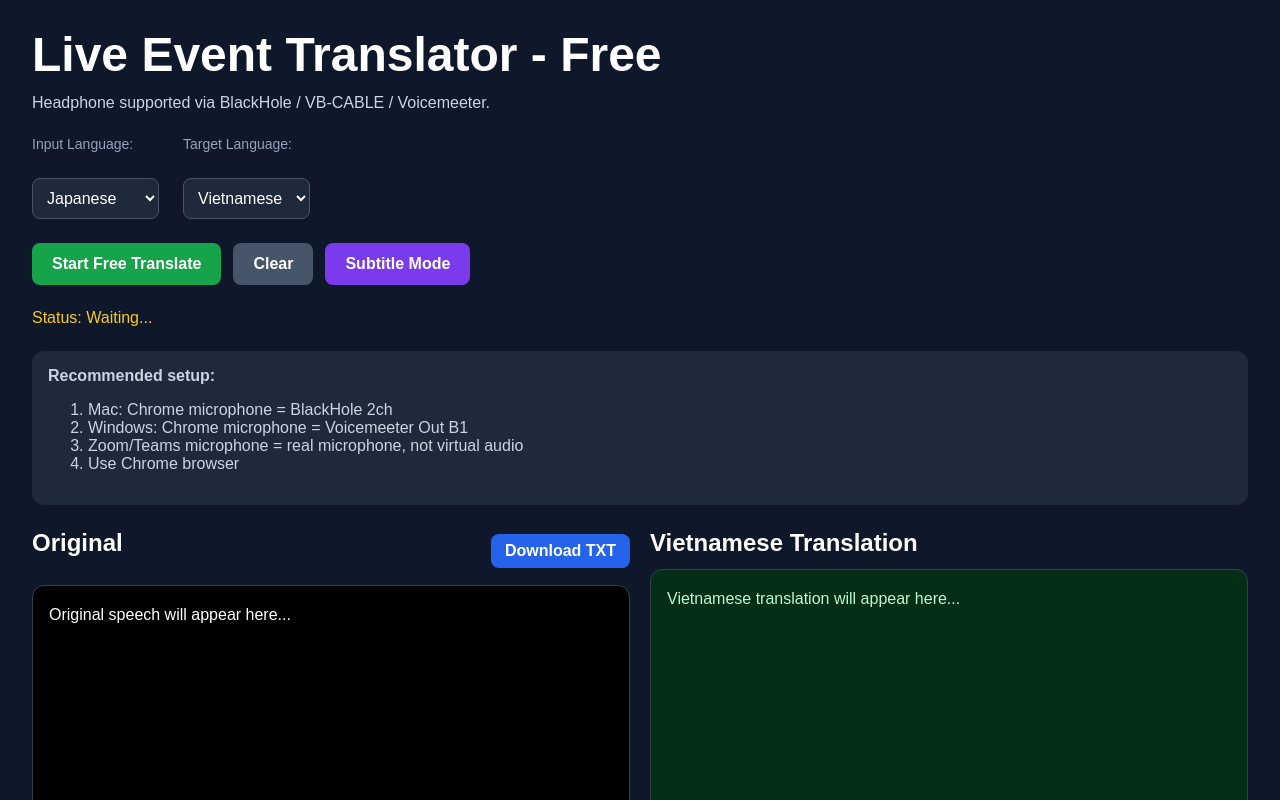
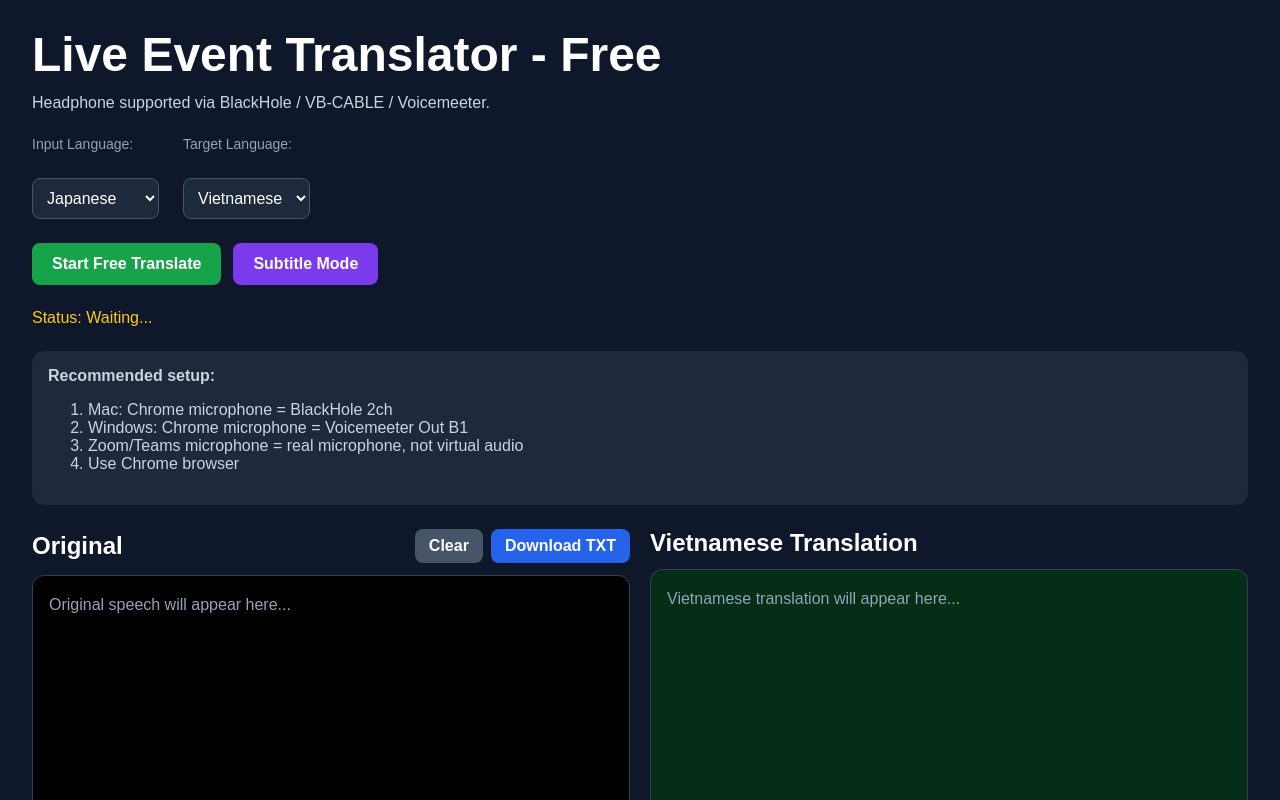
Before and after one commit to minhchanh95/live-translator, a Next.js app: page / in a window 1280 px wide. Shown: the top 800 px of the page. Built offline with nearby package versions, Linux system fonts and the light colour scheme.

Commit message:
add new features

```diff
--- a/app/page.tsx
+++ b/app/page.tsx
@@ -20,6 +20,12 @@ const targetLanguages = [
   { code: "ru", label: "Russian" },
 ];
 
+type ScriptMessage = {
+  id: number;
+  sender: string;
+  text: string;
+};
+
 export default function Home() {
   const recognitionRef = useRef<any>(null);
   const shouldKeepListeningRef = useRef(false);
@@ -41,6 +47,11 @@ export default function Home() {
   const [translatedText, setTranslatedText] = useState("");
   const [interimTranslatedText, setInterimTranslatedText] = useState("");
   const [latestTranslation, setLatestTranslation] = useState("");
+
+  const [originalMessages, setOriginalMessages] = useState<ScriptMessage[]>([]);
+  const [translatedMessages, setTranslatedMessages] = useState<ScriptMessage[]>(
+    [],
+  );
 
   const [status, setStatus] = useState("Waiting...");
   const [translating, setTranslating] = useState(false);
@@ -70,11 +81,11 @@ export default function Home() {
 
   useEffect(() => {
     scrollToBottom(originalBoxRef);
-  }, [finalTranscript, interimTranscript]);
+  }, [finalTranscript, interimTranscript, originalMessages]);
 
   useEffect(() => {
     scrollToBottom(translationBoxRef);
-  }, [translatedText, interimTranslatedText]);
+  }, [translatedText, interimTranslatedText, translatedMessages]);
 
   useEffect(() => {
     targetLangRef.current = targetLang;
@@ -136,12 +147,30 @@ export default function Home() {
       } else {
         setTranslatedText((prev) => prev + translated + " ");
         setLatestTranslation(translated);
+
+        setTranslatedMessages((prev) => [
+          ...prev,
+          {
+            id: Date.now() + Math.random(),
+            sender: getTargetLabel(),
+            text: translated,
+          },
+        ]);
       }
     } catch (error) {
       console.warn("Translate warning:", error);
 
       if (!interim) {
         setTranslatedText((prev) => prev + "\n[Dịch lỗi]\n");
+
+        setTranslatedMessages((prev) => [
+          ...prev,
+          {
+            id: Date.now() + Math.random(),
+            sender: getTargetLabel(),
+            text: "[Dịch lỗi]",
+          },
+        ]);
       }
     } finally {
       if (!interim) setTranslating(false);
@@ -153,6 +182,7 @@ export default function Home() {
     setTargetLang(newLang);
     setTranslatedText("");
     setInterimTranslatedText("");
+    setTranslatedMessages([]);
     setLatestTranslation("Switching language...");
     setStatus(`Switched target language to ${newLang}`);
   };
@@ -201,7 +231,19 @@ export default function Home() {
       }
 
       if (finalText.trim()) {
+        const cleanFinalText = finalText.trim();
+
         setFinalTranscript((prev) => prev + finalText);
+
+        setOriginalMessages((prev) => [
+          ...prev,
+          {
+            id: Date.now() + Math.random(),
+            sender: "Original",
+            text: cleanFinalText,
+          },
+        ]);
+
         await translateText(finalText, false);
         setInterimTranslatedText("");
       }
@@ -298,6 +340,8 @@ export default function Home() {
     setTranslatedText("");
     setInterimTranslatedText("");
     setLatestTranslation("");
+    setOriginalMessages([]);
+    setTranslatedMessages([]);
   };
 
   const downloadOriginalText = () => {
@@ -400,10 +444,6 @@ export default function Home() {
               </button>
             )}
 
-            <button onClick={clearText} style={buttonStyle("#475569")}>
-              Clear
-            </button>
-
             <button
               onClick={() => setSubtitleMode(true)}
               style={buttonStyle("#7c3aed")}
@@ -451,7 +491,29 @@ export default function Home() {
                   marginBottom: 12,
                 }}
               >
-                <h2>Original</h2>
+                <h2 style={{ margin: 0 }}>Original</h2>
+
+                <div
+                  style={{
+                    display: "flex",
+                    gap: 8,
+                    alignItems: "center",
+                  }}
+                >
+                  <button
+                    onClick={clearText}
+                    style={{
+                      padding: "8px 14px",
+                      borderRadius: 8,
+                      border: "none",
+                      background: "#475569",
+                      color: "white",
+                      cursor: "pointer",
+                      fontWeight: "bold",
+                    }}
+                  >
+                    Clear
+                  </button>
 
                   <button
                     onClick={downloadOriginalText}
@@ -468,14 +530,15 @@ export default function Home() {
                     Download TXT
                   </button>
                 </div>
+              </div>
 
               <div ref={originalBoxRef} style={boxStyle("#000000", "#ffffff")}>
-                <span>{finalTranscript}</span>
-                <span style={{ color: "#999" }}>{interimTranscript}</span>
-
-                {!finalTranscript && !interimTranscript
-                  ? "Original speech will appear here..."
-                  : ""}
+                <ScriptList
+                  messages={originalMessages}
+                  interimText={interimTranscript}
+                  interimSender="Live"
+                  emptyText="Original speech will appear here..."
+                />
               </div>
             </div>
 
@@ -488,14 +551,12 @@ export default function Home() {
                 ref={translationBoxRef}
                 style={boxStyle("#052e16", "#bbf7d0")}
               >
-                <span>{translatedText}</span>
-                <span style={{ color: "#7ddfa8" }}>
-                  {interimTranslatedText}
-                </span>
-
-                {!translatedText && !interimTranslatedText
-                  ? `${getTargetLabel()} translation will appear here...`
-                  : ""}
+                <ScriptList
+                  messages={translatedMessages}
+                  interimText={interimTranslatedText}
+                  interimSender="Live"
+                  emptyText={`${getTargetLabel()} translation will appear here...`}
+                />
               </div>
             </div>
           </div>
@@ -529,6 +590,48 @@ export default function Home() {
         </section>
       )}
     </main>
+  );
+}
+
+function ScriptList({
+  messages,
+  interimText,
+  interimSender,
+  emptyText,
+}: {
+  messages: ScriptMessage[];
+  interimText: string;
+  interimSender: string;
+  emptyText: string;
+}) {
+  if (messages.length === 0 && !interimText) {
+    return <div style={{ color: "#94a3b8" }}>{emptyText}</div>;
+  }
+
+  return (
+    <div style={{ display: "flex", flexDirection: "column", gap: 20 }}>
+      {messages.map((msg) => (
+        <div key={msg.id} style={messageRowStyle}>
+          <div style={avatarStyle}>{msg.sender.charAt(0)}</div>
+
+          <div style={{ flex: 1 }}>
+            <div style={senderStyle}>{msg.sender}</div>
+            <div style={messageTextStyle}>{msg.text}</div>
+          </div>
+        </div>
+      ))}
+
+      {interimText && (
+        <div style={{ ...messageRowStyle, opacity: 0.65 }}>
+          <div style={avatarStyle}>{interimSender.charAt(0)}</div>
+
+          <div style={{ flex: 1 }}>
+            <div style={senderStyle}>{interimSender}</div>
+            <div style={messageTextStyle}>{interimText}</div>
+          </div>
+        </div>
+      )}
+    </div>
   );
 }
 
@@ -624,6 +727,41 @@ const guideBoxStyle: React.CSSProperties = {
   color: "#cbd5e1",
 };
 
+const messageRowStyle: React.CSSProperties = {
+  display: "flex",
+  gap: 14,
+  alignItems: "flex-start",
+};
+
+const avatarStyle: React.CSSProperties = {
+  width: 44,
+  height: 44,
+  minWidth: 44,
+  borderRadius: "50%",
+  background: "#334155",
+  color: "white",
+  display: "flex",
+  alignItems: "center",
+  justifyContent: "center",
+  fontWeight: "bold",
+  fontSize: 18,
+};
+
+const senderStyle: React.CSSProperties = {
+  fontWeight: 700,
+  color: "#cbd5e1",
+  marginBottom: 4,
+  fontSize: 16,
+};
+
+const messageTextStyle: React.CSSProperties = {
+  fontSize: 22,
+  lineHeight: 1.5,
+  color: "white",
+  whiteSpace: "pre-wrap",
+  wordBreak: "break-word",
+};
+
 function buttonStyle(background: string): React.CSSProperties {
   return {
     padding: "12px 20px",
```
Lines whose indentation alone changed are shown as unchanged.
